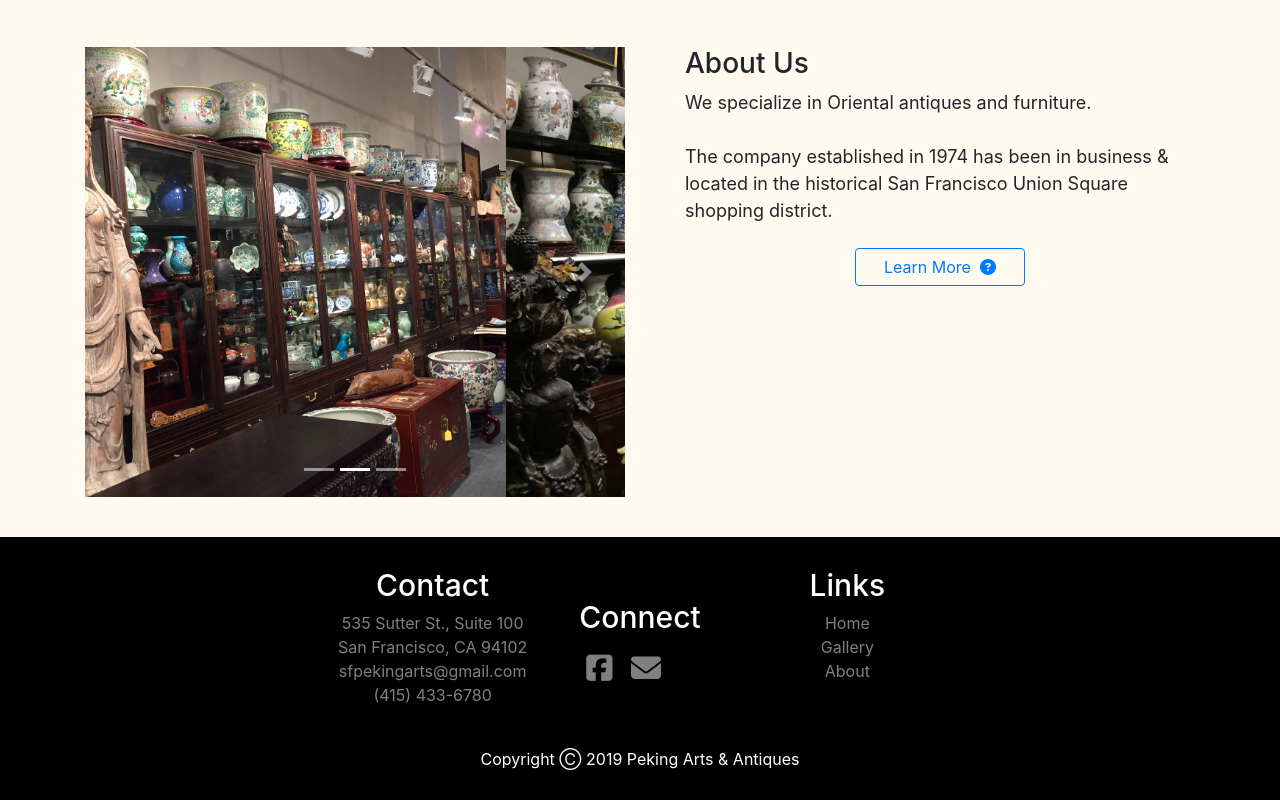
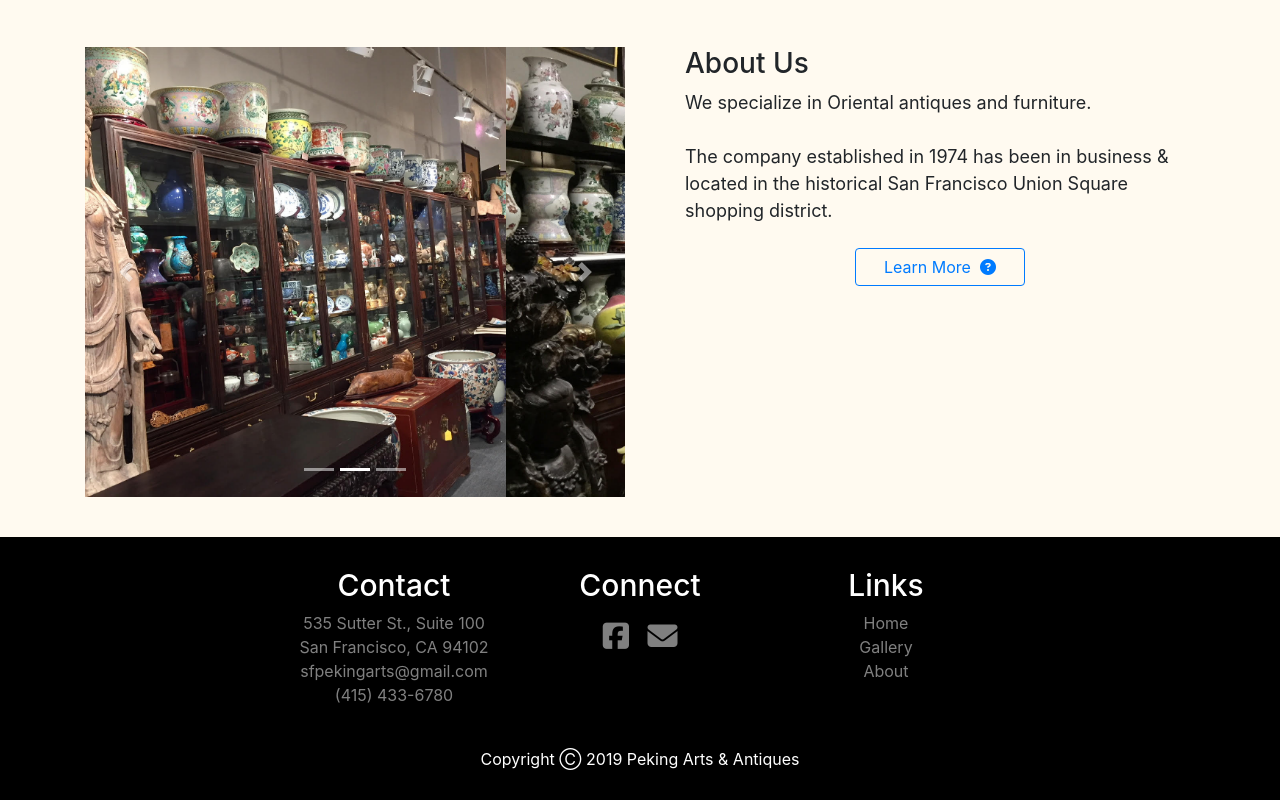
Before and after one commit to wongvi2000/wongvi2000.github.io, a plain HTML site: page index.html in a window 1280 px wide. Shown: the part 1079-1879 px from the top of the page. Drawn offline with nearby package versions, Linux system fonts and the light colour scheme; a web font is replaced by a local one.

Commit message:
Update global.css

```diff
--- a/global.css
+++ b/global.css
@@ -116,3 +116,10 @@
     align-items: stretch;
     margin-right: 60px;
 }
+.footer-col2 {
+    flex: 1;
+    height: 150px;
+    text-align: center;
+    margin-left: 30px;
+    margin-right: 30px;
+}
```
